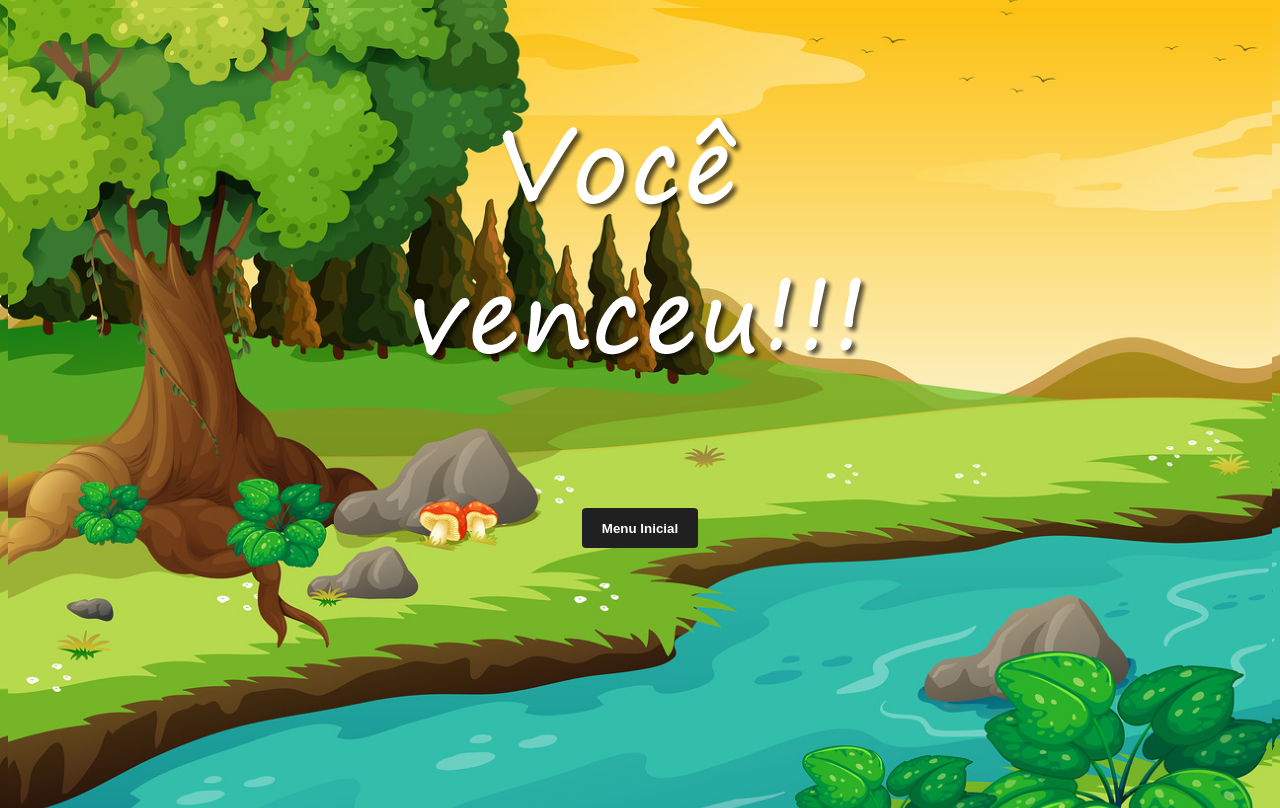
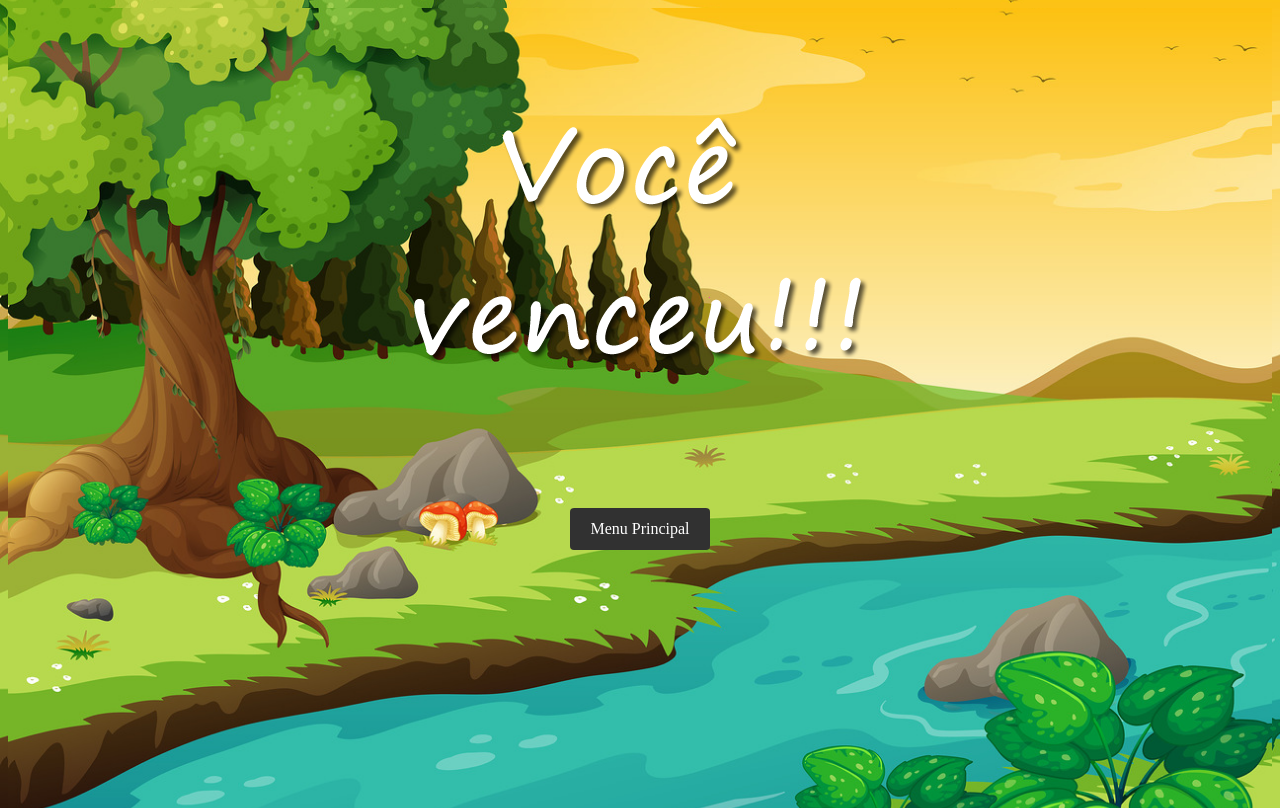
Before and after one commit to joao-leal12/Jogo-mosca, a plain HTML site: page vitoria.html in a window 1280 px wide. Drawn offline with Linux system fonts and the light colour scheme.

Commit message:
Jogo finalizado

```diff
--- a/js/app.js
+++ b/js/app.js
@@ -67,7 +67,7 @@ function cronometro (){
             clearInterval(mostrador);
             clearInterval(interval);
 
-            //window.location.href = 'https://www.google.com';
+            window.location.href = 'vitoria.html'
 
         }else{
 
@@ -76,7 +76,7 @@ function cronometro (){
 
         }
 
-    }, 2000)
+    }, 1000)
 
 
 }
@@ -100,7 +100,7 @@ function criandoElemento() {
             if(vida > 3){
 
 
-
+                window.location.href = 'derrota.html'
 
 
 
--- a/vitoria.html
+++ b/vitoria.html
@@ -27,21 +27,19 @@
 
         }
 
+        a{
+            background-color: rgb(49, 49, 49) ;
 
-        button{
+            padding: 12px 20px;
+            color: white;
+            text-decoration: none;
+            border-radius: 4px;
+        }
 
-            height: 40px;
-            background-color: rgb(32, 32, 32);
-            border: none;
-            color: white;
-            font-weight: bolder;
-            padding: 0 20px;
-            border-radius: 4px;
+        a:hover{
 
-
-
-
-
+            background-color: white;
+            color: black;
         }
 
 
@@ -55,7 +53,7 @@
         <img src="imagens/vitoria.png" alt="imagem-Vitoria">
 
 
-        <button>Menu Inicial</button>
+        <a href="inicio.html">Menu Principal</a>
 
     </div>
 
```
Also changed, not shown: derrota.html (+9 -7 lines), index.html (+1 -1 lines).
